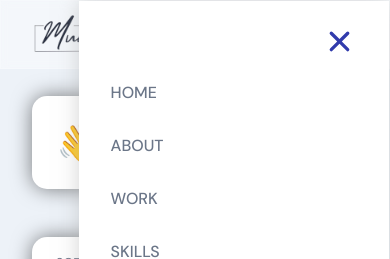
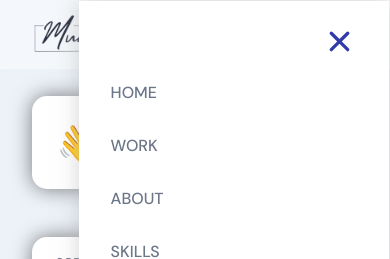
Before and after one commit to muzamil1233/portfolio_front, a React (Create React App) app: page / in a window 390 px wide. Both pictures are taken after a click on the icon 339 px from the left and 34 px from the top of the page. Shown: the top 259 px of the page. Built offline with nearby package versions, Linux system fonts and the light colour scheme.

Commit message:
Nav bar changed

```diff
--- a/src/container/NavBar/Navbar.jsx
+++ b/src/container/NavBar/Navbar.jsx
@@ -16,7 +16,7 @@ const Navbar = () => {
         <img src={images.logo} alt="logo" />
       </div>
       <ul className="app_navbar_links">
-        {["home", "about", "work", "skills", "blog", "contact"].map(
+        {["home", "work", "about", "skills", "blog", "contact"].map(
           (item, index) => (
             <li className="app__flex p-text" key={index}>
               <div />
@@ -45,20 +45,15 @@ const Navbar = () => {
           >
             <HiX onClick={() => setToggle(false)} />
             <ul>
-              {[
-                "home",
-                "about",
-                "work",
-                "skills",
-                "blog",
-                "contact",
-              ].map((item, index) => (
+              {["home", "work", "about", "skills", "blog", "contact"].map(
+                (item, index) => (
                   <li key={index}>
                     <a href={`#${item}`} onClick={() => setToggle(false)}>
                       {item}
                     </a>
                   </li>
-              ))}
+                )
+              )}
               <a
                 href="https://wa.me/7889412167"
                 target="_blank"
@@ -68,7 +63,6 @@ const Navbar = () => {
                 Let's Talk
               </a>
             </ul>
-
           </motion.div>
         )}
       </div>
```
Lines whose indentation alone changed are shown as unchanged.
